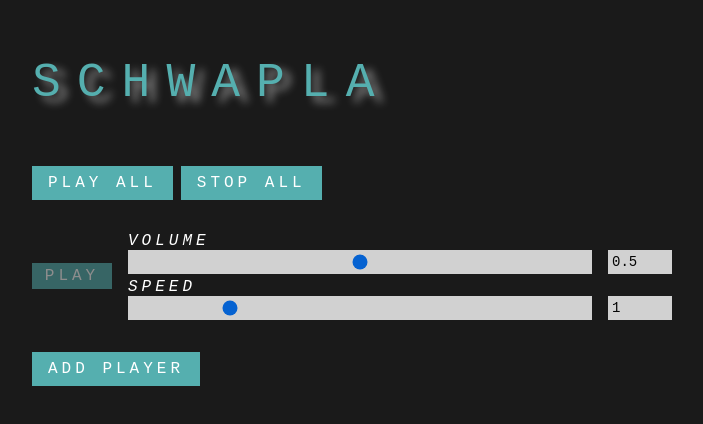
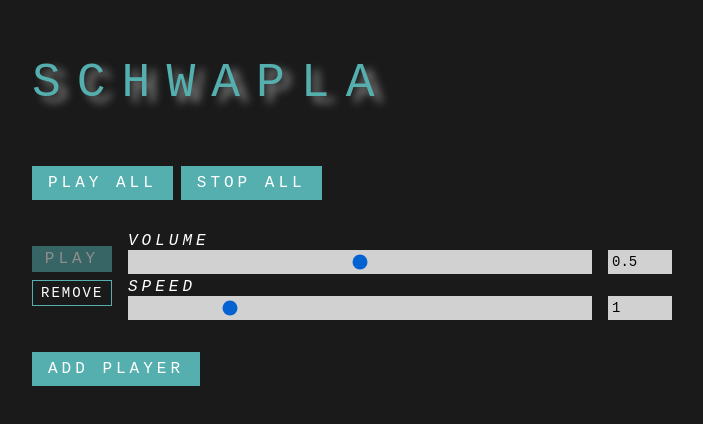
Before and after one commit to Noah2610/schwapla, a Next.js app: page / in a window 1280 px wide. Shown: the top 424 px of the page, without its empty margins (288-991 px from the left). Built offline with nearby package versions, Linux system fonts and the light colour scheme.

Commit message:
Add remove-player button

```diff
--- a/src/components/Player/Player.module.scss
+++ b/src/components/Player/Player.module.scss
@@ -4,21 +4,28 @@
     gap: 16px;
 }
 
-.playBtn {
+.playerBtn {
     display: block;
     flex-grow: 0;
     flex-shrink: 0;
     padding: 4px 8px;
     width: 80px;
-    opacity: 0.5;
-    transition: opacity 200ms;
 
-    &.playing {
-        opacity: 1;
+    &.playBtn {
+        opacity: 0.5;
+
+        &.playing {
+            opacity: 1;
+        }
+
+        &.loading {
+            animation: loadingFade 500ms ease-in-out infinite alternate;
+        }
     }
 
-    &.loading {
-        animation: loadingFade 500ms ease-in-out infinite alternate;
+    &.removeBtn {
+        font-size: 14px;
+        letter-spacing: 2px;
     }
 }
 
--- a/src/components/Player/index.tsx
+++ b/src/components/Player/index.tsx
@@ -6,9 +6,10 @@ import PlayerValue from "./PlayerValue";
 import playerValueSettings from "./playerValueSettings";
 
 export default function Player({ id }: { id: string }) {
-    const { player } = useStore(
+    const { player, removePlayer } = useStore(
         (state) => ({
             player: state.getPlayer(id),
+            removePlayer: state.removePlayer.bind(null, id),
         }),
         ({ player: a }, { player: b }) => shallow(a, b),
     );
@@ -20,9 +21,11 @@ export default function Player({ id }: { id: string }) {
 
     return (
         <div className={styles.player}>
+            <div className="btnGroup btnGroup--horz">
                 <button
                     className={classNames(
                         "btn",
+                        styles.playerBtn,
                         styles.playBtn,
                         {
                             [styles.playing!]: player.isPlaying,
@@ -35,6 +38,18 @@ export default function Player({ id }: { id: string }) {
                 >
                     {player.isPlaying ? "Stop" : "Play"}
                 </button>
+                <button
+                    className={classNames(
+                        "btn",
+                        "btn--alternate",
+                        styles.playerBtn,
+                        styles.removeBtn,
+                    )}
+                    onClick={removePlayer}
+                >
+                    Remove
+                </button>
+            </div>
 
             <div className={styles.playerValues}>
                 {playerValueSettings.map((settings) => (
--- a/src/store/index.ts
+++ b/src/store/index.ts
@@ -12,6 +12,7 @@ interface StateApi {
     addPlayer(audioSrc?: string): void;
     setPlayer(id: PlayerId, setter: PlayerSetter): void;
     getPlayer(id: PlayerId): PlayerState | undefined;
+    removePlayer(id: PlayerId): void;
     playAllPlayers(): void;
     stopAllPlayers(): void;
 }
@@ -174,6 +175,16 @@ export default createStore<State>((set, get, _api) => ({
         return get().players[id];
     },
 
+    removePlayer(id) {
+        set(
+            (base) =>
+                produce(base, (state) => {
+                    delete state.players[id];
+                }),
+            true,
+        );
+    },
+
     playAllPlayers() {
         for (const player of Object.values(get().players)) {
             player.play();
--- a/src/styles/button.scss
+++ b/src/styles/button.scss
@@ -9,7 +9,13 @@
     text-transform: uppercase;
     letter-spacing: 4px;
     cursor: pointer;
-    transition: text-shadow 200ms, box-shadow 200ms, transform 200ms;
+    transition: text-shadow 200ms, box-shadow 200ms, transform 200ms,
+        opacity 200ms;
+
+    &.btn--alternate {
+        background-color: transparent;
+        border: var(--clr-primary) solid 1px;
+    }
 
     &:hover {
         text-shadow: 0 0 4px #000000, 4px 3px 2px #000000;
@@ -27,4 +33,8 @@
 .btnGroup {
     display: flex;
     gap: 8px;
+
+    &.btnGroup--horz {
+        flex-direction: column;
+    }
 }
```
Lines whose indentation alone changed are shown as unchanged.
